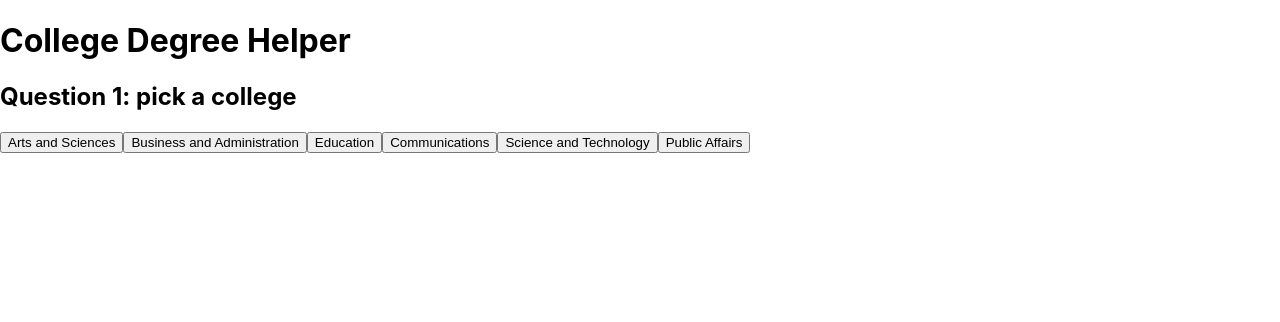
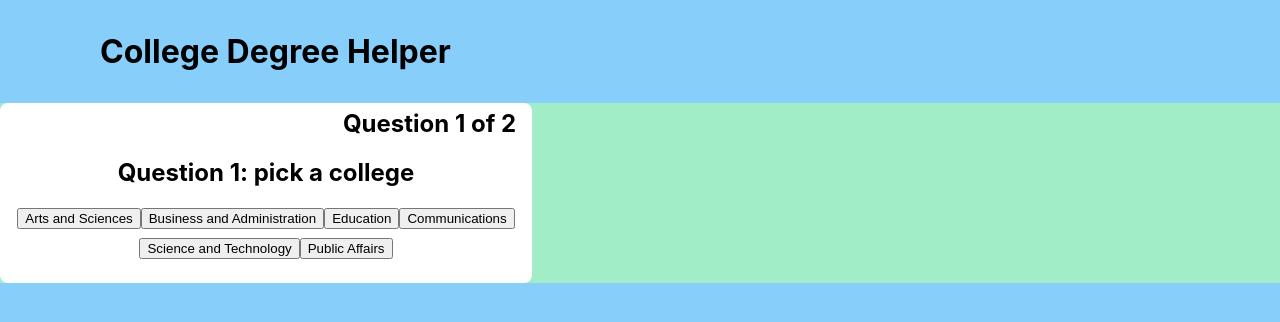
Before and after one commit to qwertyllm/CSCI-4830-Project, a React (Create React App) app: page / in a window 1280 px wide. Shown: the top 322 px of the page. Built offline with nearby package versions, Linux system fonts and the light colour scheme.

Commit message:
Changed the design and improve core functionality and implemented Jacob Finley's quiz.js changes. The majority of the work has been done by Jason Kim.

```diff
--- a/package.json
+++ b/package.json
@@ -8,7 +8,7 @@
     "@testing-library/user-event": "^13.5.0",
     "react": "^18.2.0",
     "react-dom": "^18.2.0",
-    "react-scripts": "5.0.1",
+    "react-scripts": "^5.0.1",
     "web-vitals": "^2.1.4"
   },
   "scripts": {
--- a/public/index.html
+++ b/public/index.html
@@ -26,7 +26,7 @@
     -->
     <title>React App</title>
   </head>
-  <body>
+  <body style="background-color: #87CEFA;">
     <noscript>You need to enable JavaScript to run this app.</noscript>
     <div id="root"></div>
     <!--
--- a/src/App.css
+++ b/src/App.css
@@ -1,5 +1,43 @@
 .App {
   text-align: center;
+}
+
+h1 {
+  margin-top: 32px;
+  margin-left: 100px;
+}
+
+.question-container {
+  align-items: center;
+  margin-top: 32px;
+  justify-content: center;
+  align-items: center;
+  background-color: #a0edc8;
+
+}
+
+.question-number {
+  text-align: right;
+  margin-top:-30px;
+
+}
+
+.question-card {
+  background-color: #ffffff;
+  padding: 16px;
+  border-radius: 8px;
+  width:100%;
+  max-width: 500px;
+  text-align: center;
+}
+
+.answer-container {
+  margin-top: 16px;
+  align-items: center;
+}
+
+.answer-container button {
+  margin-bottom: 8px;
 }
 
 .App-logo {
--- a/src/App.js
+++ b/src/App.js
@@ -2,6 +2,7 @@ import React from 'react';
 
 import questions from './questions';
 import Quiz from './quiz';
+import './App.css'
 
 function App() {
     return (
--- a/src/quiz.js
+++ b/src/quiz.js
@@ -1,10 +1,8 @@
+// this file contains core backend functionality
+
+
 import React from 'react';
 import questions from './questions';
-
-
-
-// this file contains core backend functionality
-
 
 function Quiz() {
     const [currentQuestion, setCurrentQuestion] = React.useState(0);
@@ -18,6 +16,7 @@ function Quiz() {
         collegeSCITECH: 0,
         collegePUBLIC: 0,
     });
+
     // reads button presses and updates scores as needed.
     const handleAnswerButtonClick = (scores) => {
         setScores((prevScores) => ({
@@ -41,25 +40,40 @@ function Quiz() {
         }
     };
 
+    // finds the colleges that have the max value and returns them
+    const bestFits = (scores) => {
+        let maxValue = 0;
+        for (const [key, value] of Object.entries(scores)) {
+            maxValue = Math.max(maxValue, value)
+        }
+        let bestFits = [];
+        for (const [key, value] of Object.entries(scores)) {
+            if (maxValue == value) {
+                bestFits.push(key);
+            }
+        }
+        return bestFits.join(' and ');
+    }
+
     // the final screen shows all points accumulated for testing purposes.
-    // please change it to only show top college point totals or something
     return (
-        <div>
+        <div className="question-container">
+
             {showScore ? (
-                <div>
+
+                <div className="final-result-container">
                     <h2>Quiz Results</h2>
-                    <h3>collegeARTSCI   : {scores.collegeARTSCI}</h3>
-                    <h3>collegeBA       : {scores.collegeBA}</h3>
-                    <h3>collegeEDU      : {scores.collegeEDU}</h3>
-                    <h4>collegeCOM      : {scores.collegeCOM}</h4>
-                    <h5>collegeSCITECH  : {scores.collegeSCITECH}</h5>
-                    <h6>collegePUBLIC   : {scores.collegePUBLIC}</h6>
+                    <h3>Best Fits: {[bestFits(scores)]}</h3>
+                    <br></br>
                 </div>
+
             ) : (
                 // handles displaying buttons and the current question.
                 // pulls questions from questions.js
-                <div>
+                <div className="question-card">
+                    <h2><div className="question-number">Question {currentQuestion + 1} of  {questions.length}</div></h2>
                     <h2>{questions[currentQuestion].questionText}</h2>
+                    <div className="answer-container">
                     {questions[currentQuestion].answerOptions.map((answerOption, index) => (
                         <button
                             key={index}
@@ -68,8 +82,10 @@ function Quiz() {
                             {answerOption.answerText}
                         </button>
                     ))}
+                    </div>
                 </div>
             )}
+
         </div>
     );
 }
```
Also changed, not shown: src/questions.js (+6 -1 lines), 2 other files (tests, documents, lock files or other folders).
